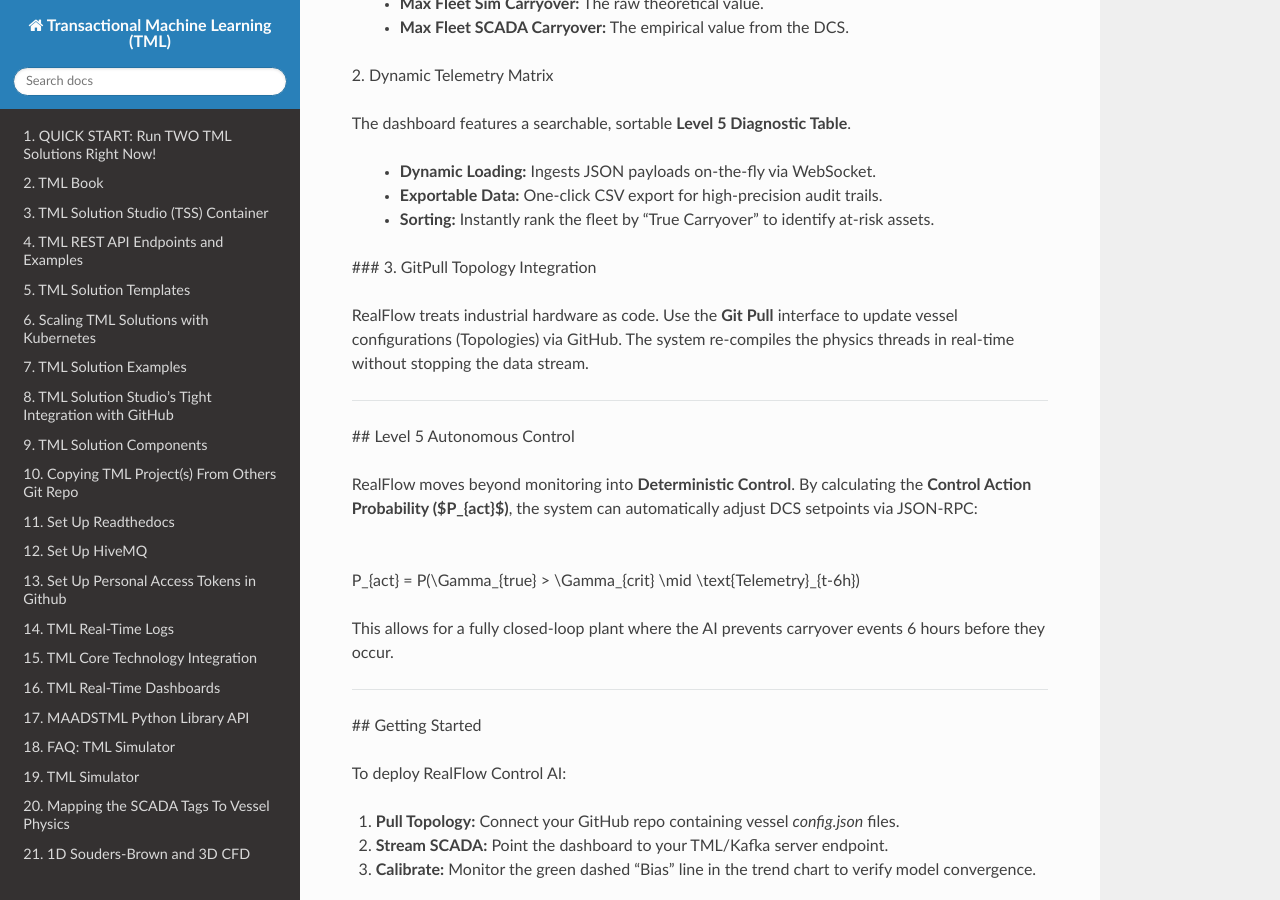
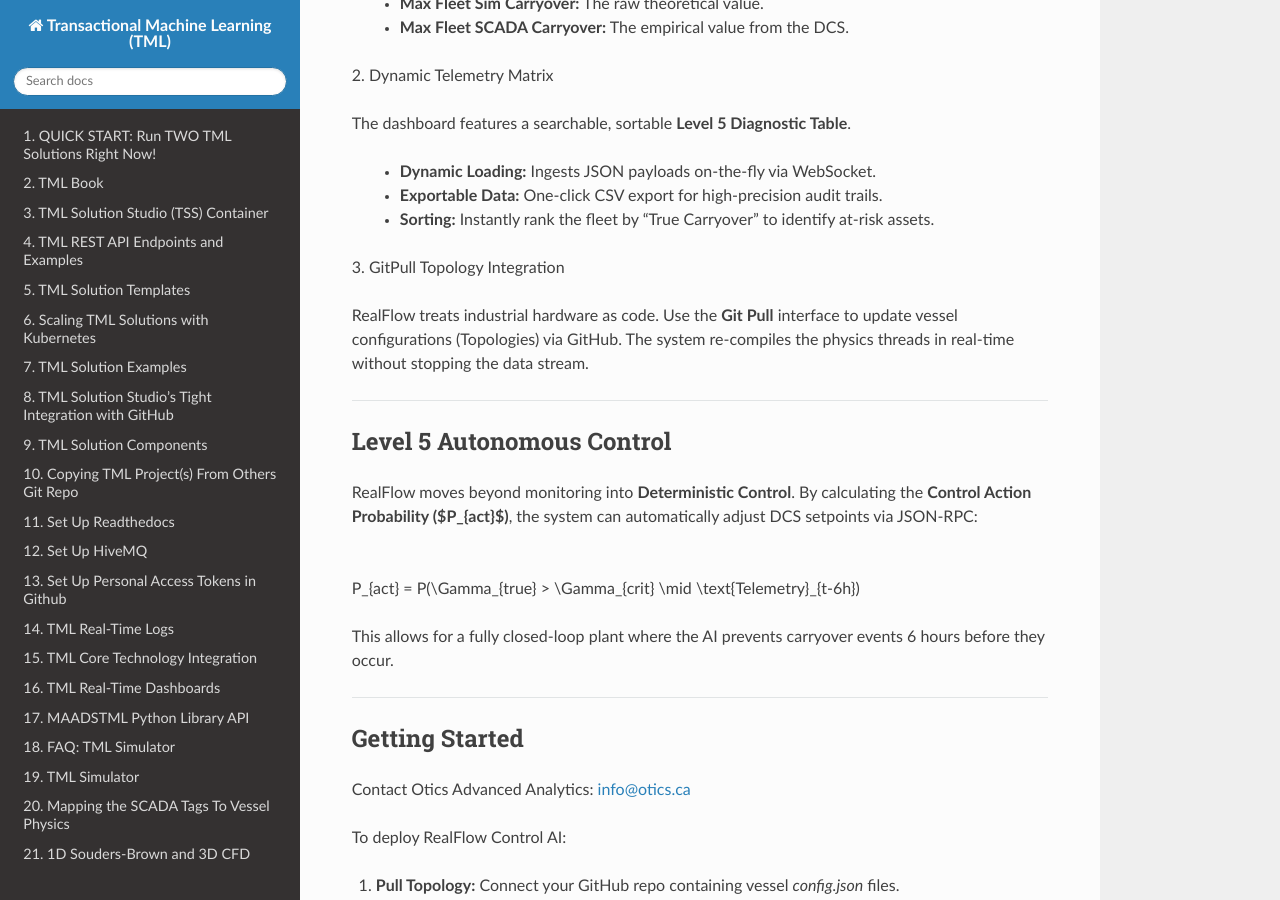
Before and after one commit to smaurice101/readthedocs, a Sphinx documentation site: the page built from docs/source/realflow.rst, in a window 1280 px wide and 900 px high, scrolled down 2479 px. Built offline with Sphinx 7.4.7 and the Read the Docs theme 3.1.0, drawn with Linux system fonts in a browser that asks for light colours; pages that are not in the unit, such as notebooks, are missing from menus; some of the changed text lies outside the part shown.

Commit message:
Update realflow.rst

```diff
--- a/docs/source/realflow.rst
+++ b/docs/source/realflow.rst
@@ -91,13 +91,14 @@
   * **Exportable Data:** One-click CSV export for high-precision audit trails.
   * **Sorting:** Instantly rank the fleet by "True Carryover" to identify at-risk assets.
 
-### 3\. GitPull Topology Integration
+3\. GitPull Topology Integration
 
 RealFlow treats industrial hardware as code. Use the **Git Pull** interface to update vessel configurations (Topologies) via GitHub. The system re-compiles the physics threads in real-time without stopping the data stream.
 
 -----
 
-## Level 5 Autonomous Control
+Level 5 Autonomous Control
+---------------------------
 
 RealFlow moves beyond monitoring into **Deterministic Control**. By calculating the **Control Action Probability ($P_{act}$)**, the system can automatically adjust DCS setpoints via JSON-RPC:
 
@@ -109,7 +110,10 @@
 
 -----
 
-## Getting Started
+Getting Started
+-------------------
+
+Contact Otics Advanced Analytics: info@otics.ca
 
 To deploy RealFlow Control AI:
 
```
